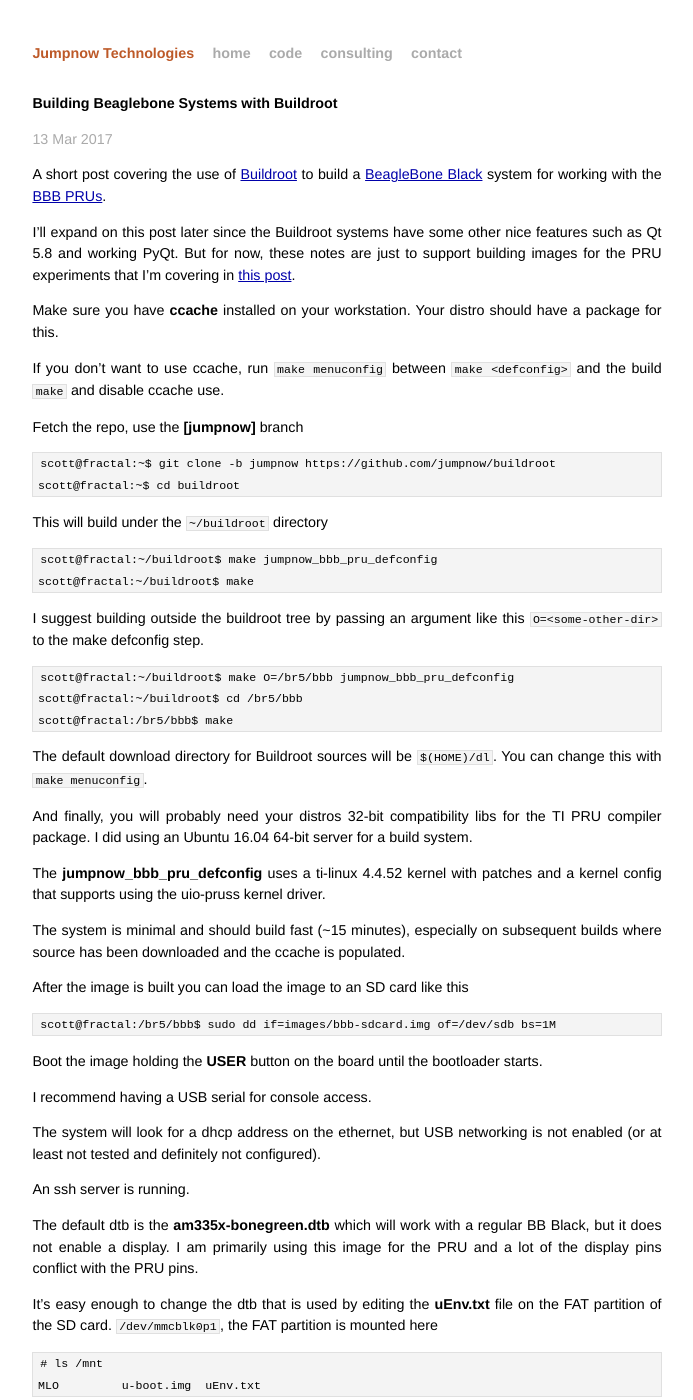
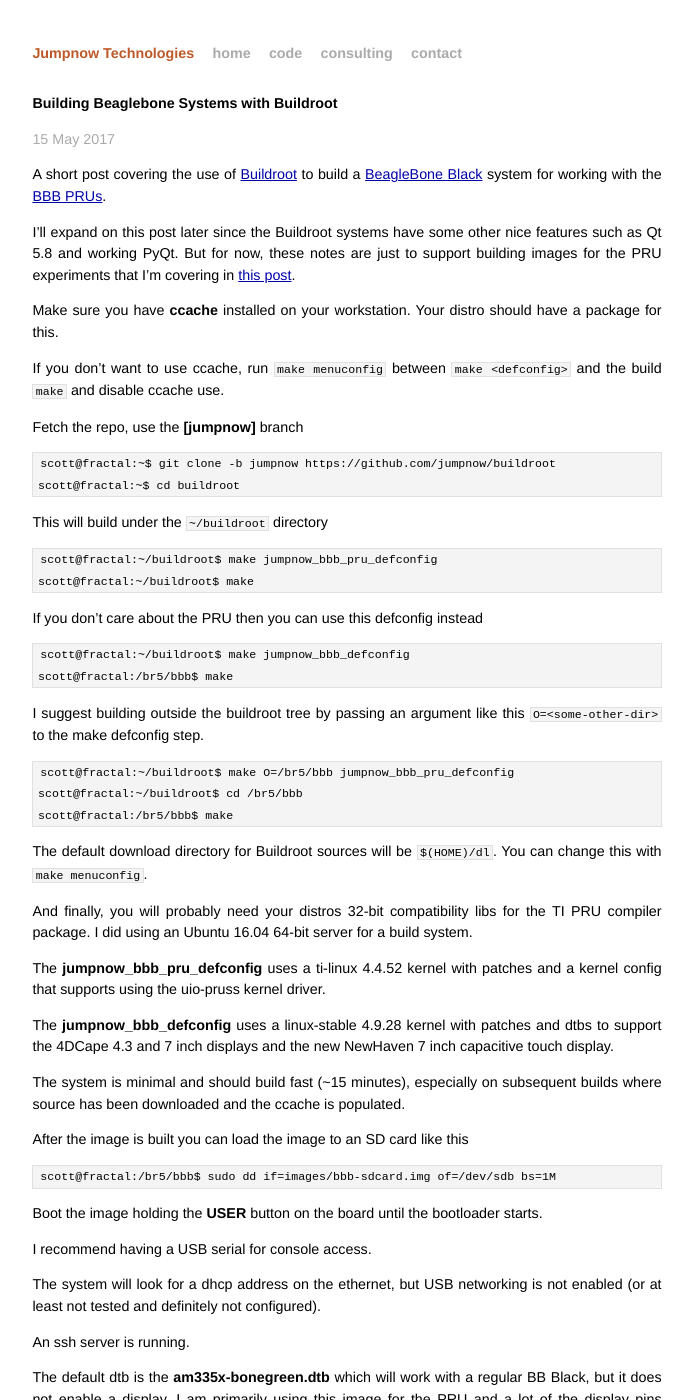
Before and after one commit to jumpnow/jumpnowtek-site, a Jekyll site: the page built from _posts/2017-03-06-BeagleBone-Systems-with-Buildroot.md, in a window 1280 px wide and 1400 px high. Shown: the whole window, without its empty margins (293-986 px from the left). Built offline with Jekyll 4.4.1, drawn with Linux system fonts in a browser that asks for light colours.

Commit message:
Upgrade bbb kernel

```diff
--- a/_posts/2017-03-06-BeagleBone-Systems-with-Buildroot.md
+++ b/_posts/2017-03-06-BeagleBone-Systems-with-Buildroot.md
@@ -2,7 +2,7 @@
 layout: post
 title: Building Beaglebone Systems with Buildroot
 description: "Building customized systems for the BeagleBone Black using Buildroot"
-date: 2017-03-13 05:59:00
+date: 2017-05-15 16:56:00
 categories: beaglebone
 tags: [linux, beaglebone, bbb, buildroot, qt5, pyqt, pyqt5, pru]
 ---
@@ -25,6 +25,11 @@
     scott@fractal:~/buildroot$ make jumpnow_bbb_pru_defconfig
     scott@fractal:~/buildroot$ make
 
+If you don't care about the PRU then you can use this defconfig instead
+
+    scott@fractal:~/buildroot$ make jumpnow_bbb_defconfig
+    scott@fractal:/br5/bbb$ make
+
 I suggest building outside the buildroot tree by passing an argument like this `O=<some-other-dir>` to the make defconfig step.
 
     scott@fractal:~/buildroot$ make O=/br5/bbb jumpnow_bbb_pru_defconfig
@@ -36,6 +41,8 @@
 And finally, you will probably need your distros 32-bit compatibility libs for the TI PRU compiler package. I did using an Ubuntu 16.04 64-bit server for a build system.
 
 The **jumpnow\_bbb\_pru\_defconfig** uses a ti-linux 4.4.52 kernel with patches and a kernel config that supports using the uio-pruss kernel driver.
+
+The **jumpnow\_bbb\_defconfig** uses a linux-stable 4.9.28 kernel with patches and dtbs to support the 4DCape 4.3 and 7 inch displays and the new NewHaven 7 inch capacitive touch display.
 
 The system is minimal and should build fast (~15 minutes), especially on subsequent builds where source has been downloaded and the ccache is populated.
 
```
